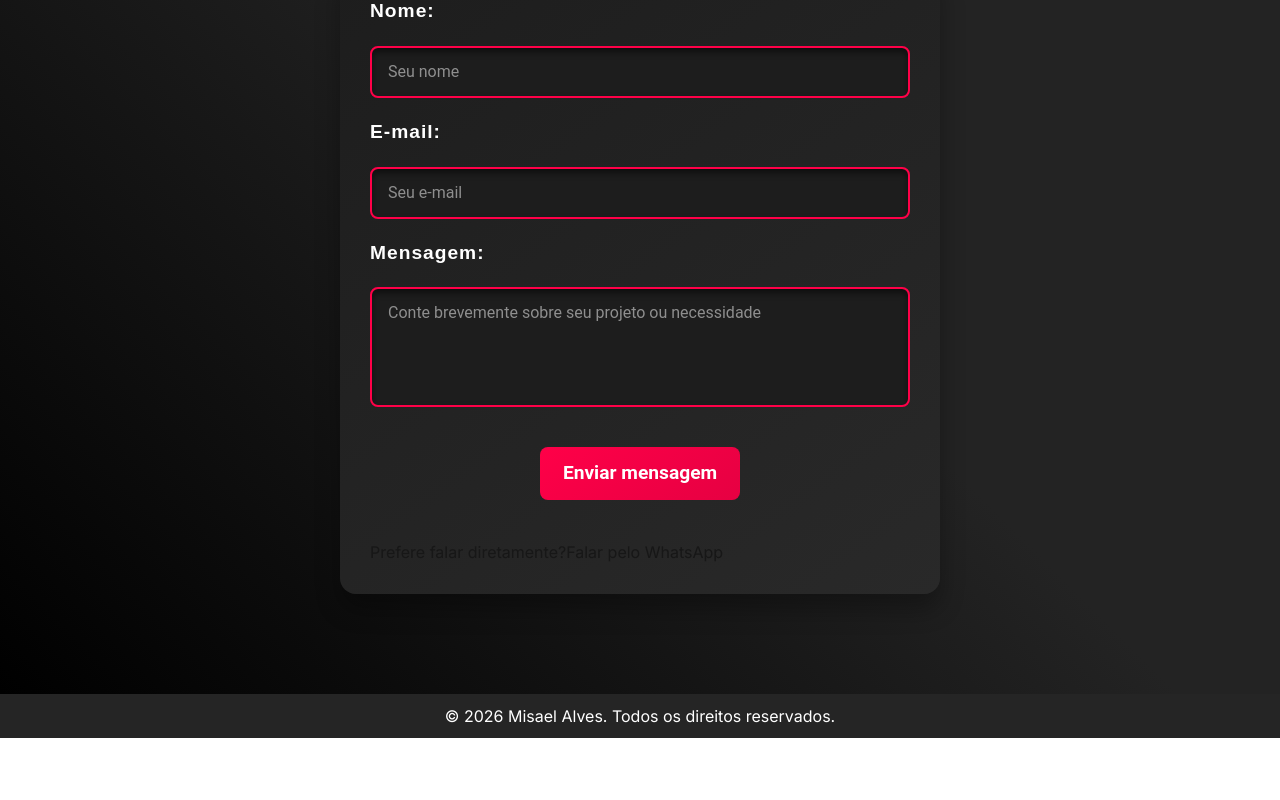
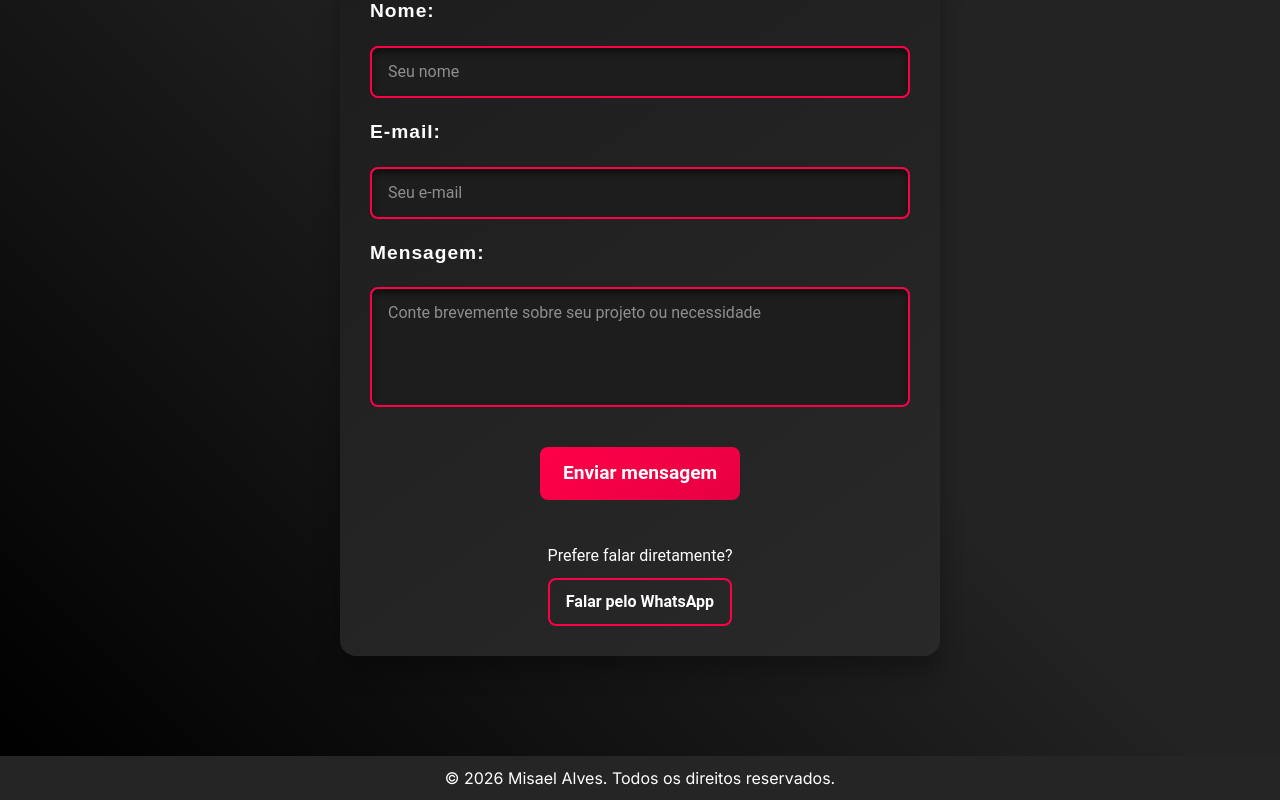
Before and after one commit to misaelalves99/misael-alves-portfolio-next, a Next.js app: page /contact in a window 1280 px wide. Shown: the part 708-1508 px from the top of the page. Before the commit the page ends 1446 px from the top, so only its background shows below. Built offline with nearby package versions, Linux system fonts and the light colour scheme.

Commit message:
style: preserve contact identity for WhatsApp fallback

```diff
--- a/src/app/components/contact/ContactForm.module.css
+++ b/src/app/components/contact/ContactForm.module.css
@@ -122,6 +122,13 @@
   box-shadow: none;
 }
 
+.formSubmit:disabled {
+  cursor: not-allowed;
+  opacity: 0.7;
+  transform: none;
+  box-shadow: none;
+}
+
 .successMsg {
   color: #28a745;
   margin-top: 1rem;
@@ -133,3 +140,31 @@
   margin-top: 1rem;
   font-weight: 500;
 }
+
+.fallbackContact {
+  display: flex;
+  flex-direction: column;
+  align-items: center;
+  gap: 10px;
+  padding-top: 4px;
+  color: #fff;
+  font-family: "Roboto", sans-serif;
+  text-align: center;
+}
+
+.whatsappLink {
+  display: inline-block;
+  padding: 10px 16px;
+  border: 2px solid #ff0048;
+  border-radius: 8px;
+  color: #fff;
+  font-weight: 700;
+  text-decoration: none;
+  transition: all 0.3s ease;
+}
+
+.whatsappLink:hover,
+.whatsappLink:focus-visible {
+  background: #ff0048;
+  box-shadow: 0 0 10px rgba(255, 0, 72, 0.45);
+}
```
